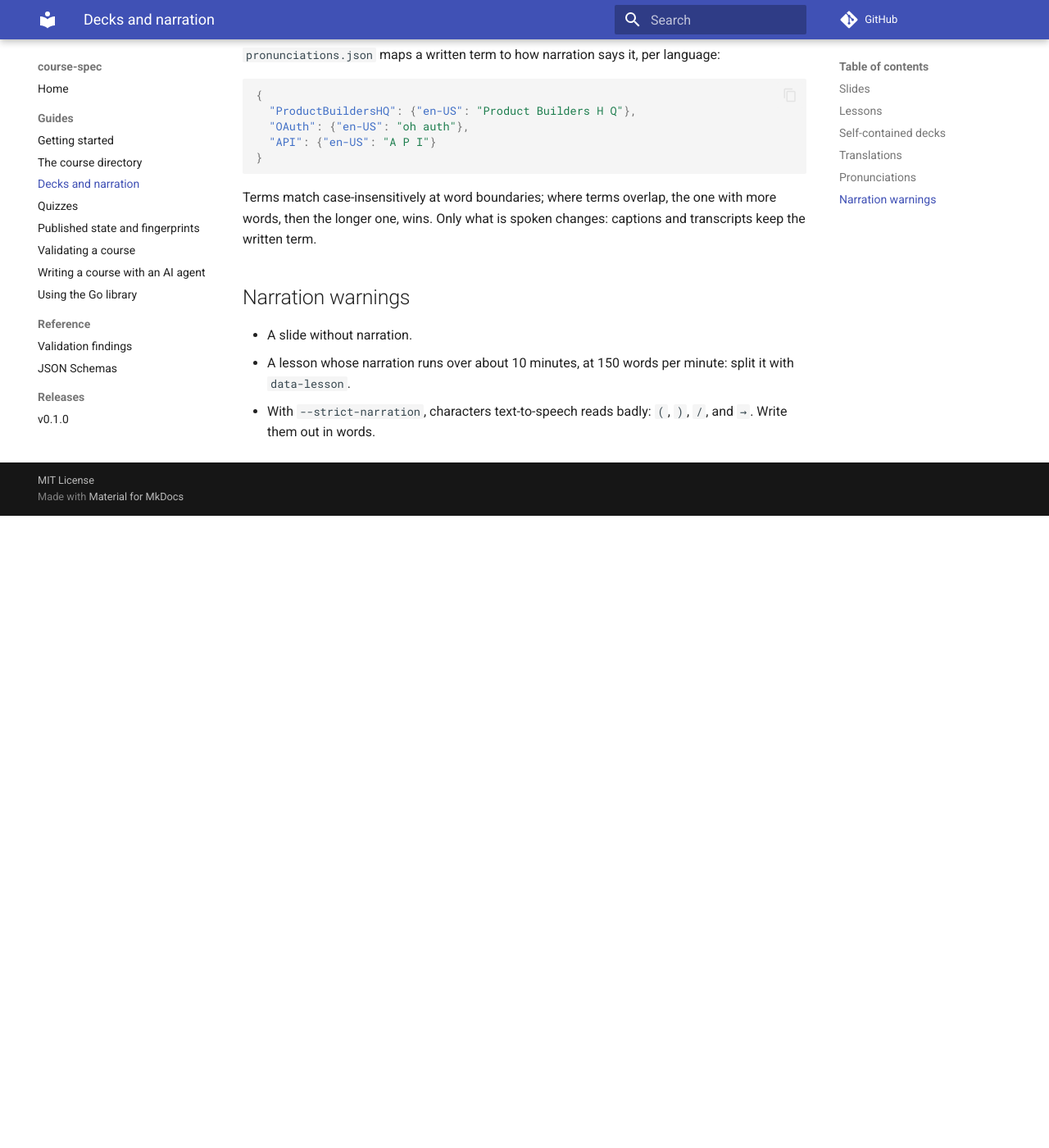
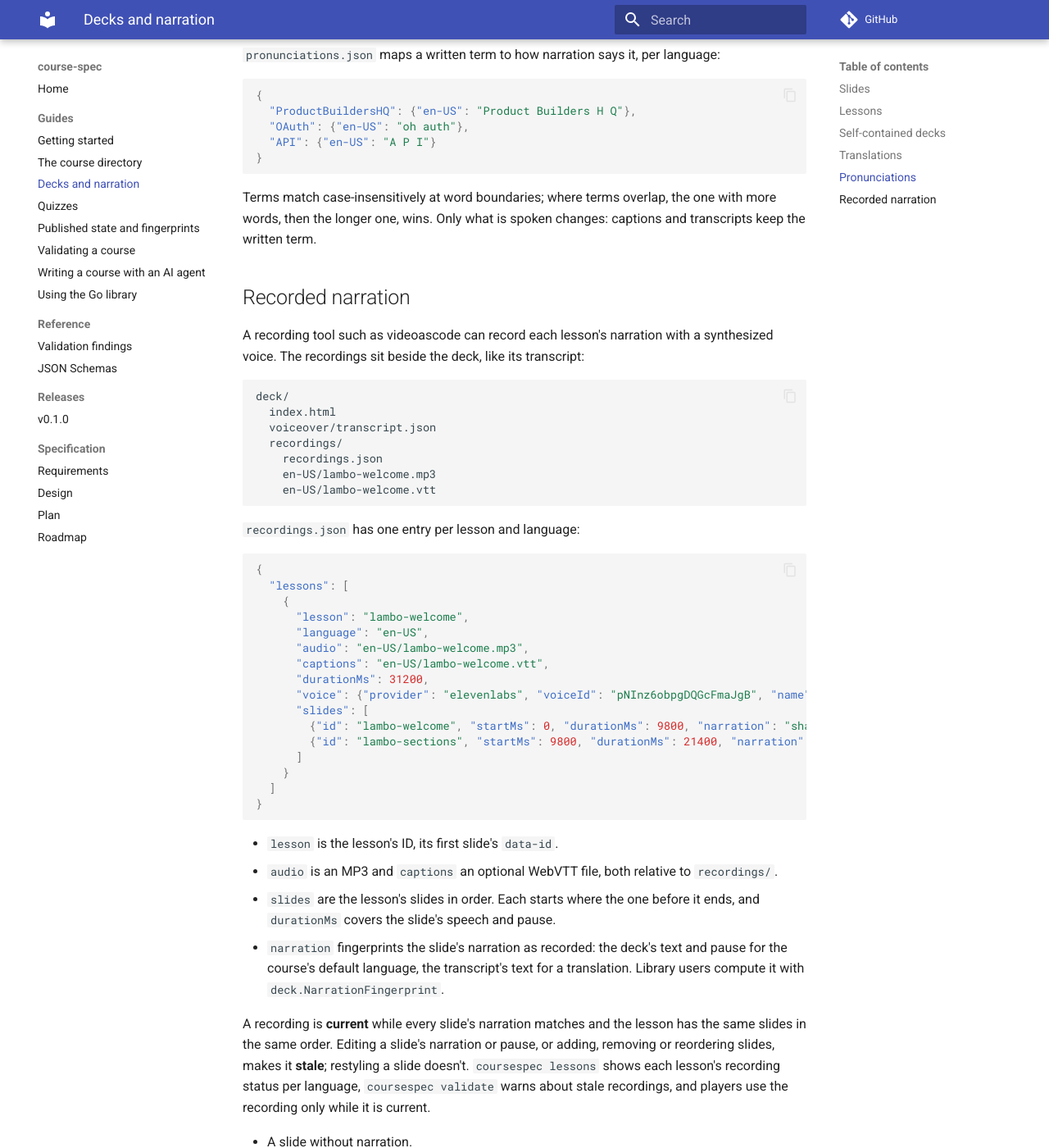
Before and after one commit to academyosio/course-spec, an MkDocs documentation site: the page built from docs/guides/decks-and-narration.md, in a window 1280 px wide and 1400 px high, scrolled down 2215 px. Shown: the whole window at 82% size. Built offline with MkDocs 1.6.1 and Material for MkDocs 9.7.7, drawn with Linux system fonts in a browser that asks for light colours; comment, search, counter and statistics services are not loaded; before the commit the page ends 2844 px from its top, so only the background shows below that.

Commit message:
docs: describe recorded narration and its findings
Co-Authored-By: Claude Opus 5.5 <noreply@anthropic.com>

````diff
--- a/docs/guides/decks-and-narration.md
+++ b/docs/guides/decks-and-narration.md
@@ -108,7 +108,60 @@ Terms match case-insensitively at word boundaries; where terms overlap, the
 one with more words, then the longer one, wins. Only what is spoken changes:
 captions and transcripts keep the written term.
 
-## Narration warnings
+## Recorded narration
+
+A recording tool such as videoascode can record each lesson's narration
+with a synthesized voice. The recordings sit beside the deck, like its
+transcript:
+
+```text
+deck/
+  index.html
+  voiceover/transcript.json
+  recordings/
+    recordings.json
+    en-US/lambo-welcome.mp3
+    en-US/lambo-welcome.vtt
+```
+
+`recordings.json` has one entry per lesson and language:
+
+```json
+{
+  "lessons": [
+    {
+      "lesson": "lambo-welcome",
+      "language": "en-US",
+      "audio": "en-US/lambo-welcome.mp3",
+      "captions": "en-US/lambo-welcome.vtt",
+      "durationMs": 31200,
+      "voice": {"provider": "elevenlabs", "voiceId": "pNInz6obpgDQGcFmaJgB", "name": "Adam"},
+      "slides": [
+        {"id": "lambo-welcome", "startMs": 0, "durationMs": 9800, "narration": "sha256:…"},
+        {"id": "lambo-sections", "startMs": 9800, "durationMs": 21400, "narration": "sha256:…"}
+      ]
+    }
+  ]
+}
+```
+
+- `lesson` is the lesson's ID, its first slide's `data-id`.
+- `audio` is an MP3 and `captions` an optional WebVTT file, both relative to
+  `recordings/`.
+- `slides` are the lesson's slides in order. Each starts where the one
+  before it ends, and `durationMs` covers the slide's speech and pause.
+- `narration` fingerprints the slide's narration as recorded: the deck's
+  text and pause for the course's default language, the transcript's text
+  for a translation. Library users compute it with
+  `deck.NarrationFingerprint`.
+
+A recording is **current** while every slide's narration matches and the
+lesson has the same slides in the same order. Editing a slide's narration
+or pause, or adding, removing or reordering slides, makes it **stale**;
+restyling a slide doesn't. `coursespec lessons` shows each lesson's
+recording status per language, `coursespec validate` warns about stale
+recordings, and players use the recording only while it is current.
+
 
 - A slide without narration.
 - A lesson whose narration runs over about 10 minutes, at 150 words per
````
Also changed, not shown: docs/guides/validating.md (+1 -1 lines), docs/reference/findings.md (+11 -0 lines), docs/reference/schemas.md (+1 -0 lines).
